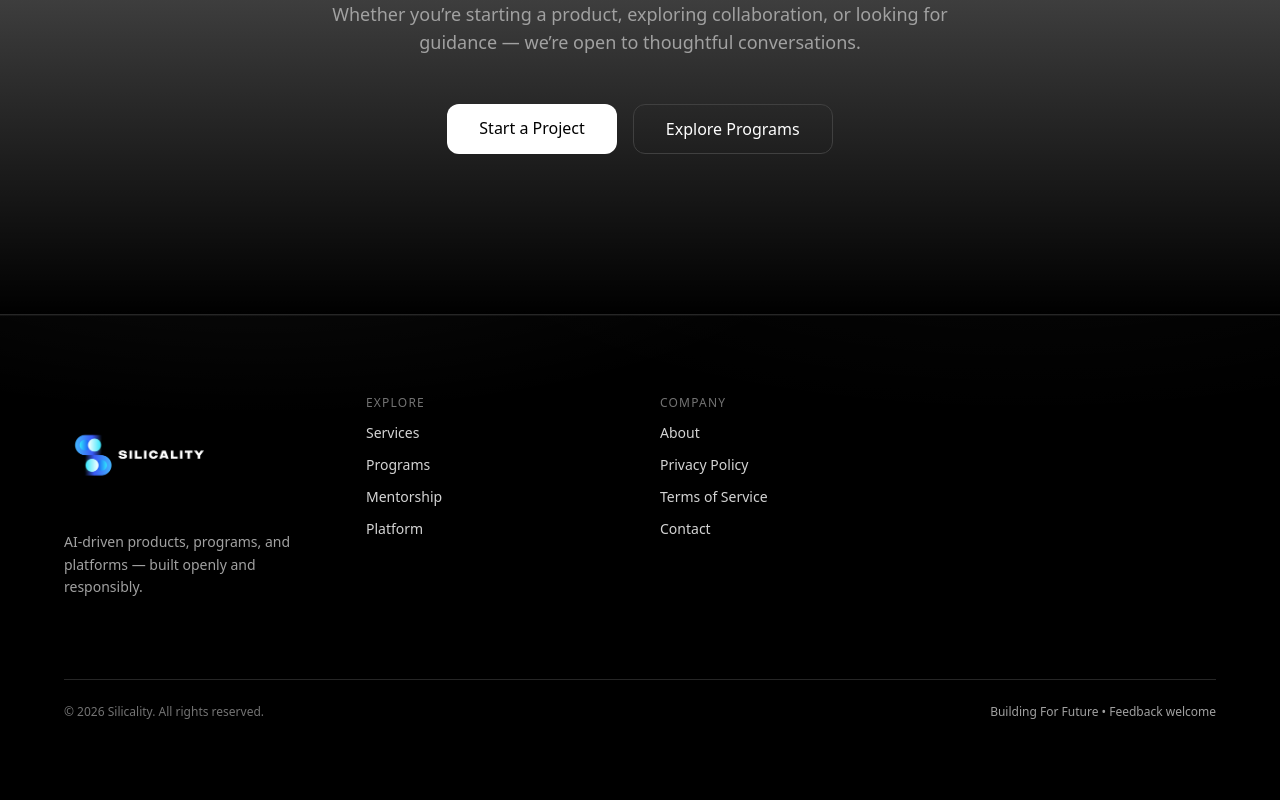
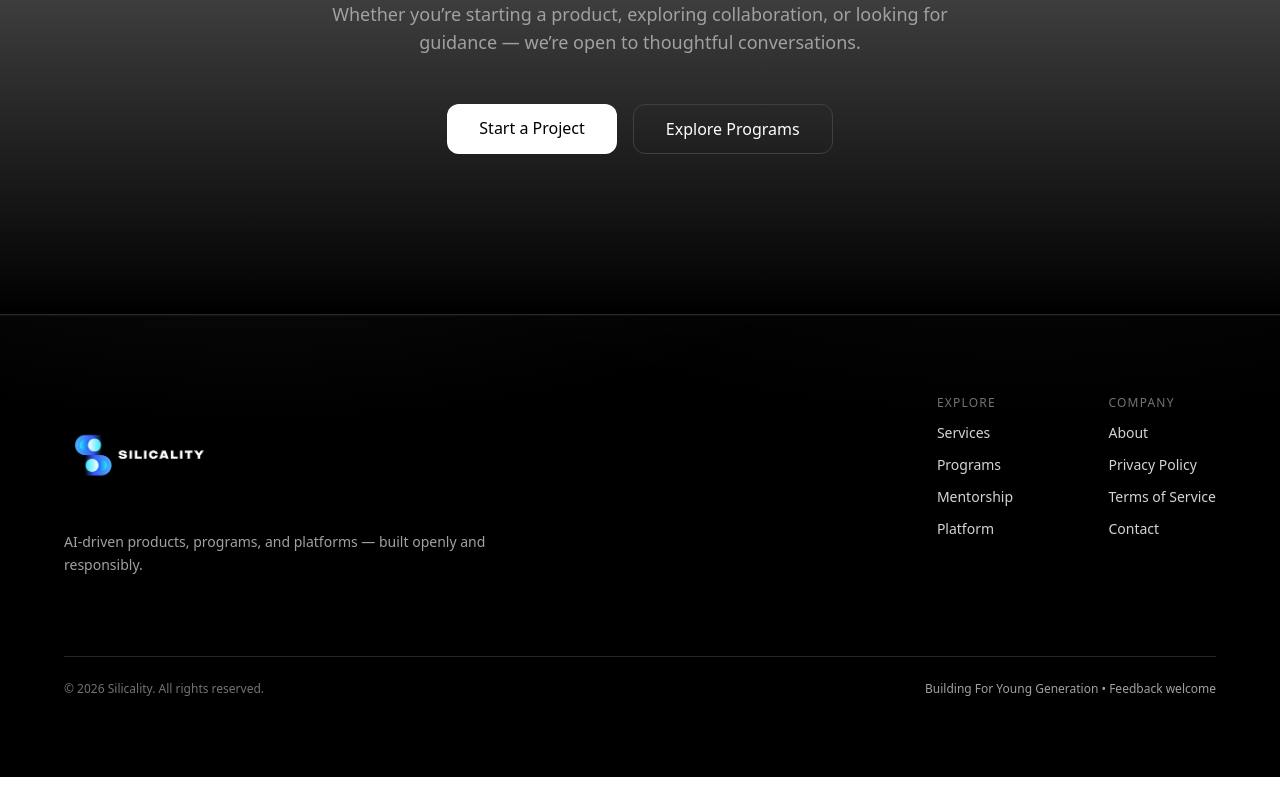
Before and after one commit to CodeWithSachan/Silicality, a Next.js app: page / in a window 1280 px wide. Shown: the part 6280-7080 px from the top of the page. After the commit the page ends 7057 px from the top, so only its background shows below. Built offline with nearby package versions, Linux system fonts and the light colour scheme.

Commit message:
Update footer

```diff
--- a/components/layout/Footer.tsx
+++ b/components/layout/Footer.tsx
@@ -13,10 +13,11 @@ export default function Footer() {
   whileInView={{ opacity: 1, y: 0 }}
   viewport={{ once: true }}
   transition={{ duration: 0.6, ease: "easeOut" }}
-          className="grid grid-cols-1 gap-10 sm:gap-14 md:grid-cols-4"
+  className="flex flex-col gap-12 md:flex-row md:items-start md:justify-between"
 >
+
           {/* Brand */}
-        <div>
+<div className="max-w-md">
   <div className="flex items-center gap-3 text-white font-semibold text-lg">
     <img
       src="/logo.png"
@@ -26,22 +27,18 @@ export default function Footer() {
       className="object-contain"
     />
   </div>
-    {/* Optional brand text – remove if logo-only */}
-    {/* <span className="text-lg font-semibold tracking-tight text-white">
-      Silicality
-    </span> */}
-  {/* </Link> */}
 
-  <p className="mt-4 max-w-md text-sm leading-relaxed text-neutral-400">
-    AI-driven products, programs, and platforms — built openly and
-    responsibly.
+  <p className="mt-4 text-sm leading-relaxed text-neutral-400">
+    AI-driven products, programs, and platforms — built openly and responsibly.
   </p>
 </div>
 
-{/* Explore + Company (mobile parallel) */}
-<div className="grid grid-cols-2 gap-10 md:col-span-2 md:grid-cols-2">
+
+
   {/* Explore */}
-  <div className="flex flex-col gap-3 text-sm">
+<div className="grid grid-cols-2 gap-16 text-sm">
+  {/* Explore */}
+  <div className="flex flex-col gap-3">
     <span className="text-xs font-medium uppercase tracking-widest text-neutral-500">
       Explore
     </span>
@@ -60,7 +57,7 @@ export default function Footer() {
   </div>
 
   {/* Company */}
-  <div className="flex flex-col gap-3 text-sm">
+  <div className="flex flex-col gap-3">
     <span className="text-xs font-medium uppercase tracking-widest text-neutral-500">
       Company
     </span>
@@ -79,6 +76,7 @@ export default function Footer() {
   </div>
 </div>
 
+
         </motion.div>
 
         {/* Bottom */}
@@ -86,7 +84,7 @@ export default function Footer() {
         border-t border-neutral-800 pt-5 sm:pt-6 text-xs text-neutral-500 md:flex-row">
           <p>© {new Date().getFullYear()} Silicality. All rights reserved.</p>
           <p className="text-neutral-400">
-            Building For Future • Feedback welcome
+            Building For Young Generation • Feedback welcome
           </p>
         </div>
       </div>
```
Lines whose indentation alone changed are shown as unchanged.
